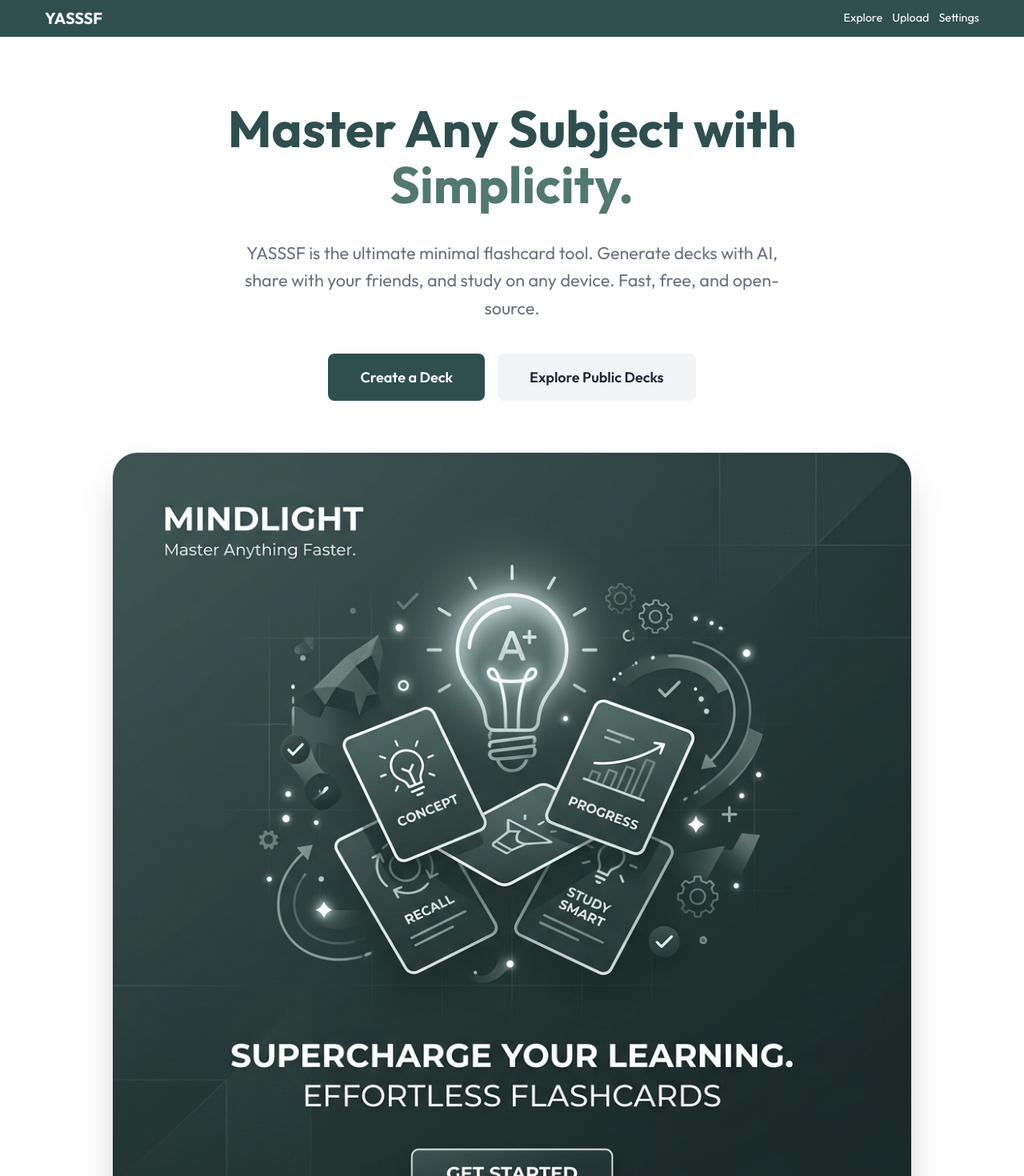
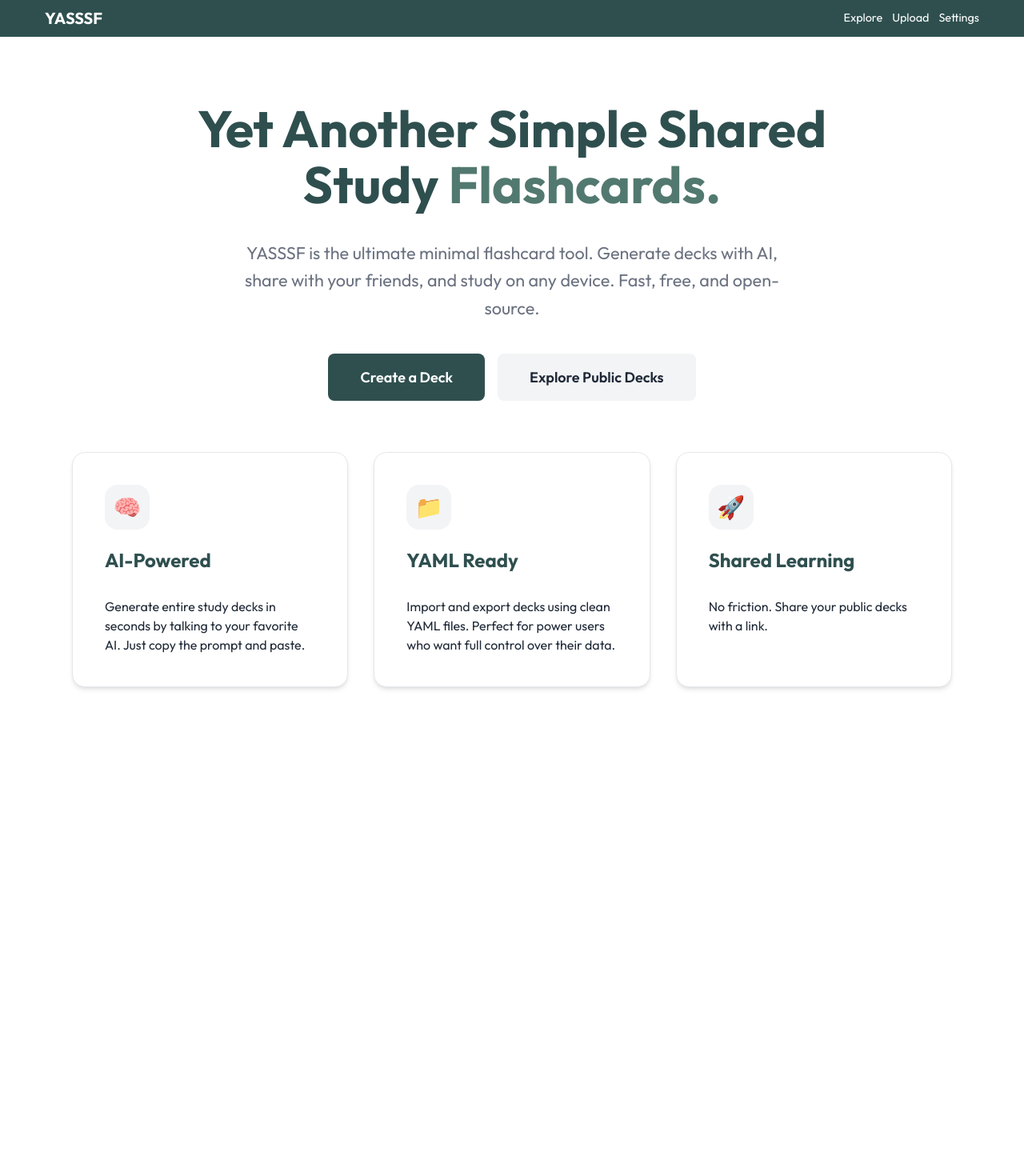
Before and after one commit to timothechauvet/ai-ready-flashcard-maker, a SvelteKit app: page / in a window 1280 px wide. Shown: the top 1470 px of the page at 80% size. After the commit the page ends 939 px from the top, so only its background shows below. Built offline with nearby package versions, Linux system fonts and the light colour scheme.

Commit message:
:style: Remove hero image and rename landing title

```diff
--- a/src/routes/+page.svelte
+++ b/src/routes/+page.svelte
@@ -3,7 +3,7 @@
 </script>
 
 <svelte:head>
-	<title>YASSSF - Master Anything Faster</title>
+	<title>Yet Another Simple Shared Study Flashcards</title>
 	<meta
 		name="description"
 		content="Yet Another Simple Shared Study Flashcards. AI-ready, mobile-first, lightning fast learning."
@@ -13,7 +13,7 @@
 <section class="hero-section">
 	<div class="hero-content">
 		<h1 class="animate-fade-in">
-			Master Any Subject with <span class="text-accent">Simplicity.</span>
+			Yet Another Simple Shared Study <span class="text-accent">Flashcards.</span>
 		</h1>
 		<p class="subtitle animate-fade-in" style="animation-delay: 0.1s;">
 			YASSSF is the ultimate minimal flashcard tool. Generate decks with AI, share with your
@@ -23,10 +23,6 @@
 			<a href={`${base}/upload`} class="btn btn-primary btn-lg">Create a Deck</a>
 			<a href={`${base}/explore`} class="btn btn-secondary btn-lg">Explore Public Decks</a>
 		</div>
-	</div>
-
-	<div class="hero-image-wrapper animate-fade-in" style="animation-delay: 0.3s;">
-		<img src="/images/hero.png" alt="YASSSF Flashcards Hero" class="hero-image" />
 	</div>
 
 	<div class="features-grid">
```
